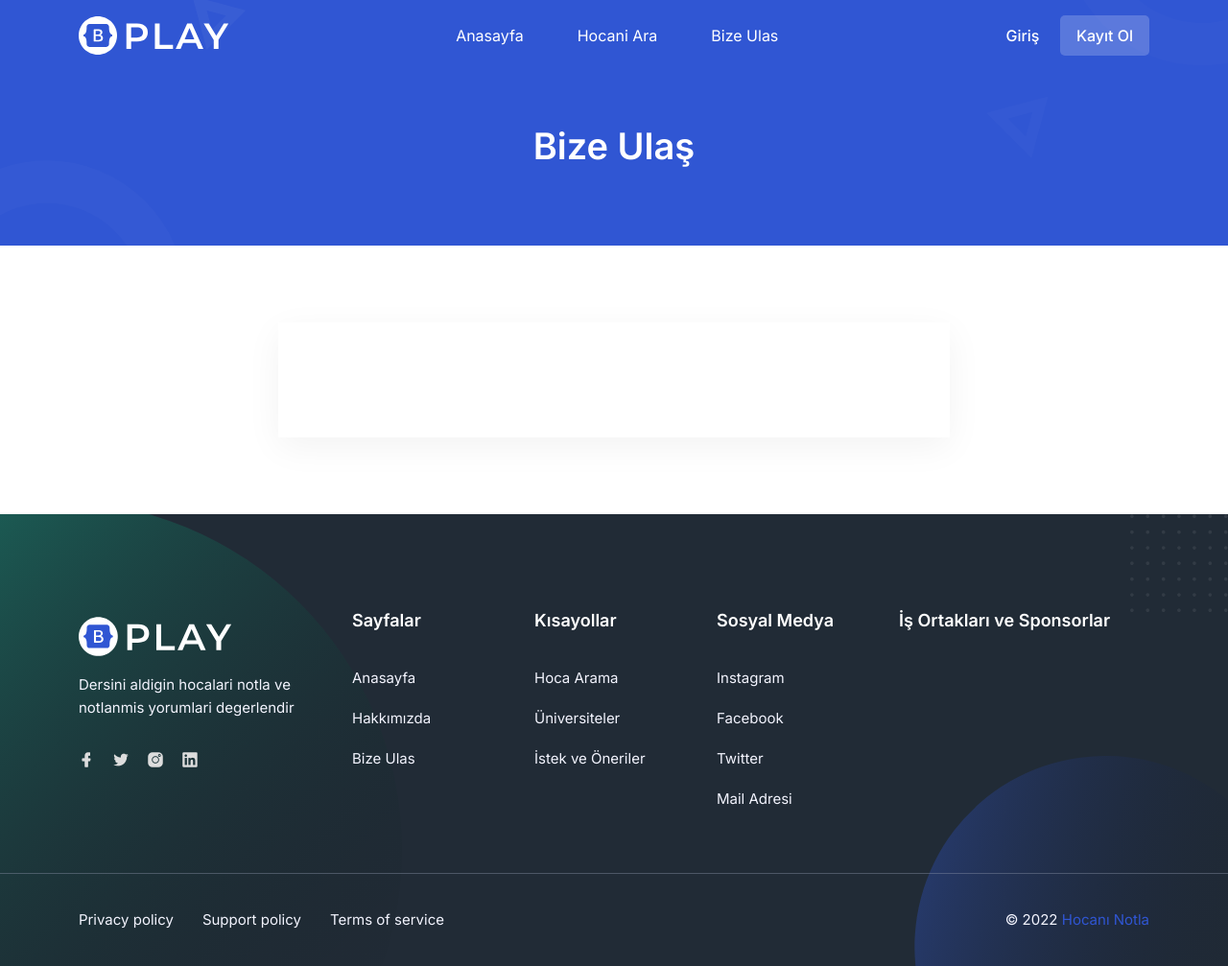
After one commit to hmtcelik/hocaninotla, a Django app: page /contact/ in a window 1280 px wide. The commit adds this page. Shown: the whole page at 96% size. Run offline with Django 3.2, Linux system fonts and the light colour scheme; some libraries are stand-ins or nearby versions.

```diff
--- a/comment/urls.py
+++ b/comment/urls.py
@@ -17,6 +17,7 @@ urlpatterns = [
     path("logout", views.logout_request, name= "logout"),
     path("createcomment/<int:doctor_id>/", views.CommentCreate.as_view(), name = 'createcomment'),
     path("editcomment/<int:doctor_id>/<int:comment_id>/", views.commenteditview, name = 'editcomment'),
+    path("deletecomment/<int:doctor_id>/<int:comment_id>/", views.commentdeleteview, name = 'deletecomment'),
     path("answercomment/<int:doctor_id>/<int:comment_id>/", views.CommentAnswerView.as_view(), name = 'commentanswer'),
     path("likecomment/<int:doctor_id>/<int:comment_id>/", views.likeview, name="likecomment"),
     path("dislikecomment/<int:doctor_id>/<int:comment_id>/", views.dislikeview, name="dislikecomment"),
@@ -24,6 +25,7 @@ urlpatterns = [
     path("myaccount/", views.AccountView.as_view(), name="account"),
     path("myaccount/mycomments", views.MyCommentsView.as_view(), name="mycomments"),
     path("adddoctor", views.AddDoctorView.as_view(), name="adddoctor"),
+    path("contact/", views.ContactView.as_view(), name='contact'),
 
     path("changepassword", views.PasswordsChangeView.as_view(), name='changepassword'),
     path("password_succes",views.passwordsuccesview, name='changedpassword'),
--- a/comment/views.py
+++ b/comment/views.py
@@ -69,6 +69,8 @@ class AddDoctorView(generic.TemplateView):
 class AccountView(generic.TemplateView):
     template_name = 'account/account_index.html'
 
+class ContactView(generic.TemplateView):
+    template_name = 'contact.html'
 
 class MyCommentsView(generic.TemplateView):
     template_name = 'account/mycomments.html'
@@ -316,6 +318,21 @@ class CommentCreate(generic.FormView):
 
         return super().form_valid(form)
 
+def commentdeleteview(request, doctor_id, comment_id):
+    if request.method == 'POST':
+
+        doctor = get_object_or_404(Doctor, id=doctor_id)
+        user_id = request.user.id
+        the_comment = Comment.objects.get(doctor=doctor_id, comment_author_id=user_id)
+
+        the_comment.delete()
+
+        messages.success(request, "Yorumun Basariyla Silindi.")
+
+
+    return HttpResponseRedirect(reverse('comment:mycomments'))
+
+
 def commenteditview(request, doctor_id, comment_id):
     doctor = get_object_or_404(Doctor, id=doctor_id)
     user_id = request.user.id
@@ -419,12 +436,12 @@ def login_request(request):
 			user = authenticate(username=username, password=password)
 			if user is not None:
 				login(request, user)
-				messages.info(request, f"You are now logged in as {username}.")
+				messages.info(request, f" Hoşgeldin {username}.")
 				return redirect("comment:home")
 			else:
-				messages.error(request,"Invalid username or password.")
+				messages.error(request,"Kullanıcı adı veya şifre yanlış")
 		else:
-			messages.error(request,"Invalid username or password.")
+			messages.error(request,"Kullanıcı adı veya şifre yanlış")
 	form = LoginForm()
 	return render(request=request, template_name="registration/login.html", context={"login_form":form})
 
@@ -432,7 +449,6 @@ def login_request(request):
 #Logout----->
 def logout_request(request):
 	logout(request)
-	messages.info(request, "You have successfully logged out.")
 	return redirect("comment:home")
 
 
--- /dev/null
+++ b/templates/contact.html
@@ -0,0 +1,29 @@
+{% extends 'includes/base.html' %}
+{% block title %}Hesap Ayarlari{% endblock %}
+{% block body %}
+{% load static %}
+
+
+<section class="ud-page-banner">
+    <div class="container">
+      <div class="row">
+        <div class="col-lg-12">
+          <div class="ud-banner-content">
+            <h1>Bize Ulaş</h1>
+          </div>
+        </div>
+      </div>
+    </div>
+</section>
+
+<section class="ud-login">
+    <div class="container">
+      <div class="row">
+        <div class="col-lg-12">
+          <div class="ud-login-wrapper">
+
+        </div>
+      </div>
+    </div>
+  </section>
+{% endblock %}
--- a/templates/includes/base.html
+++ b/templates/includes/base.html
@@ -61,10 +61,10 @@
                     <a href="{% url 'comment:home'%}">Anasayfa</a>
                   </li>
                   <li class="nav-item">
-                    <a  href="{% url 'comment:home'%}">Hakkimizda</a>
+                    <a  href="{% url 'comment:home'%}">Hocani Ara</a>
                   </li>
                   <li class="nav-item">
-                    <a  href="{% url 'comment:home'%}">Bize Ulas</a>
+                    <a  href="{% url 'comment:contact'%}">Bize Ulas</a>
                   </li>
                   {% if user.is_authenticated %}
                   <div class="nav-logregmar">
--- a/templates/messages.html
+++ b/templates/messages.html
@@ -1,10 +1,24 @@
+
 {% if messages %}
     {% for message in messages %}
-    <p {% if message.tags %} class="{{ message.tags }}"{% endif %}>
-      <button type="button" class="close" data-dismiss="alert" aria-label="Close">
-        <span aria-hidden="true">&times;</span>
-      </button>
+    <div class="product-options">
+
+    <div id="success-alert" {% if message.tags %} class="{{ message.tags }}"{% endif %}>
       &nbsp; {{ message }}
-    </p>
+    </div>
+
+    </div>
     {% endfor %}
 {% endif %}
+
+<script src="https://cdnjs.cloudflare.com/ajax/libs/jquery/3.3.1/jquery.min.js"></script>
+<script src="https://stackpath.bootstrapcdn.com/bootstrap/4.3.1/js/bootstrap.min.js" integrity="sha384-JjSmVgyd0p3pXB1rRibZUAYoIIy6OrQ6VrjIEaFf/nJGzIxFDsf4x0xIM+B07jRM" crossorigin="anonymous"></script>
+
+<script>
+$(document).ready(function() {
+  $("#success-alert").hide();
+    $("#success-alert").fadeTo(2300, 500).slideUp(500, function() {
+      $("#success-alert").slideUp(500);
+  });
+});
+</script>
```
Also changed, not shown: templates/account/mycomments.html (+8 -3 lines), templates/index.html (+2 -6 lines), db.sqlite3, templates/no_reload_test.html (deleted).
